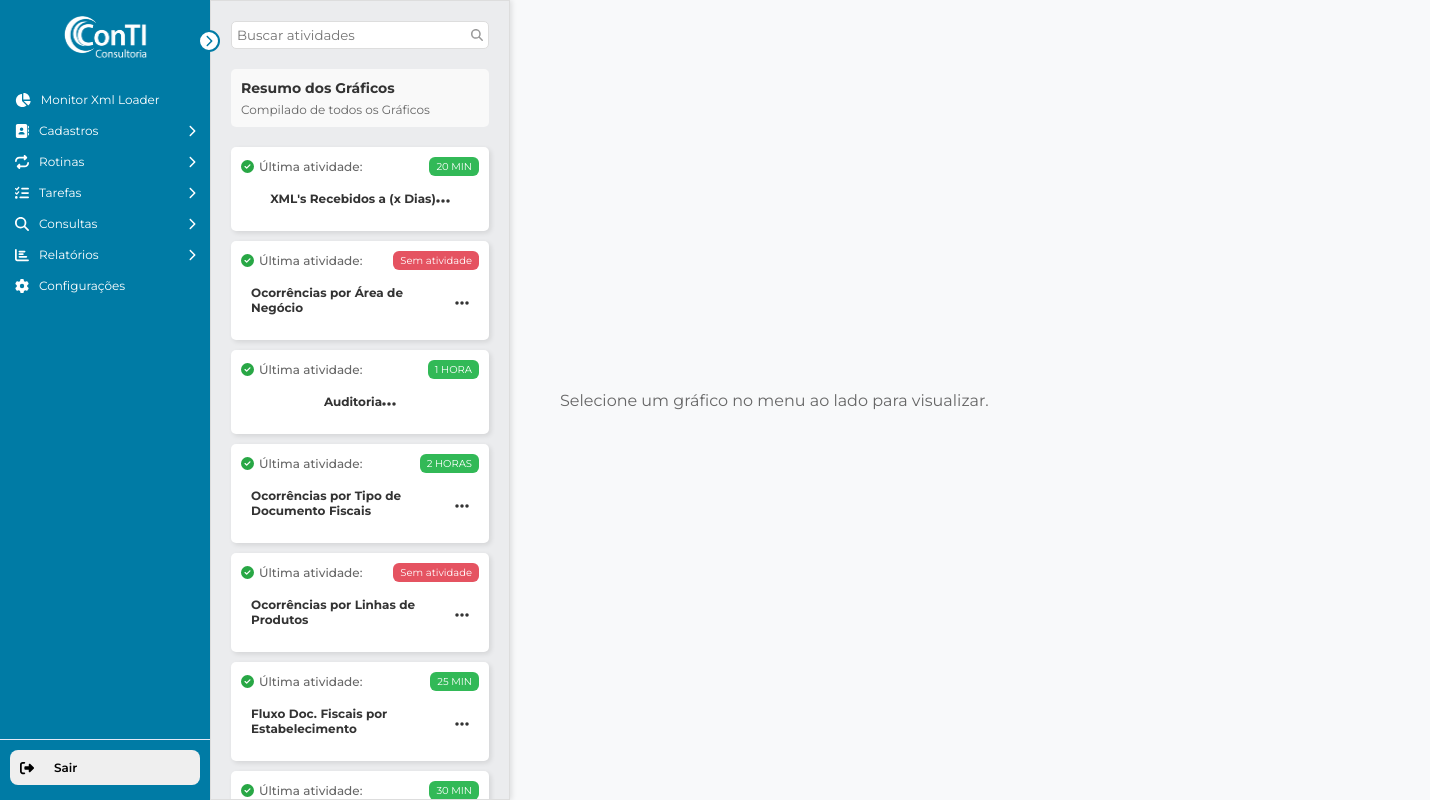
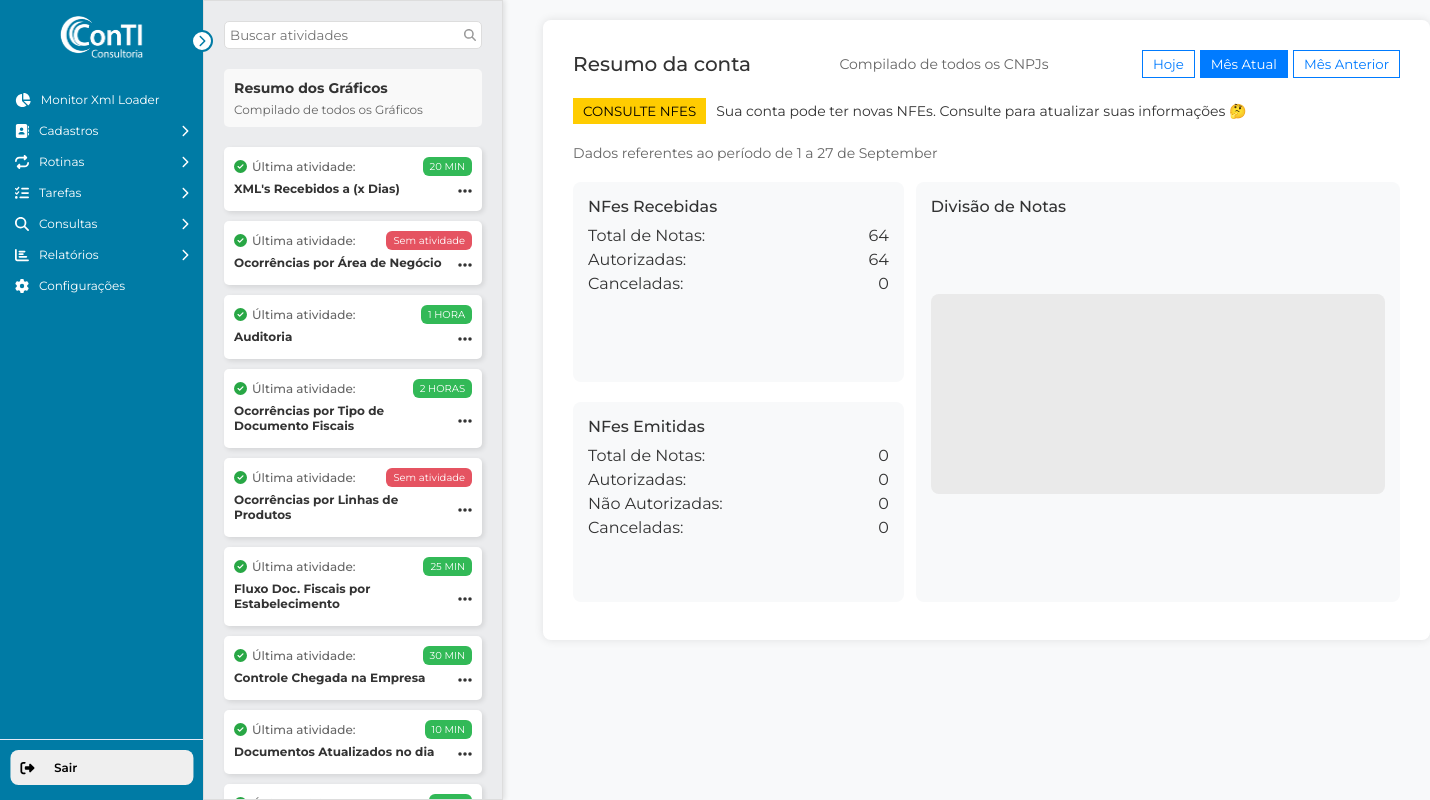
Before and after one commit to hudtadeu/xmlloader-web, a React (Create React App) app: page / in a window 1280 px wide. Shown: the whole page, 1430 px wide, since content can reach past the window. Built offline with nearby package versions, Linux system fonts and the light colour scheme.

Commit message:
Atualização

```diff
--- a/src/components/menu/Menu.js
+++ b/src/components/menu/Menu.js
@@ -1,4 +1,3 @@
-/* eslint-disable jsx-a11y/anchor-is-valid */
 import React, { useState, useEffect } from 'react';
 import { FontAwesomeIcon } from '@fortawesome/react-fontawesome';
 import { faGear, faChevronRight, faChevronDown, faRightFromBracket, faAddressBook, faTasks, faMagnifyingGlass, faChartBar, faChartPie, faRepeat, faChevronLeft } from '@fortawesome/free-solid-svg-icons';
@@ -7,7 +6,7 @@ import './styleMenu.css';
 
 const Menu = () => {
   const [isOpen, setIsOpen] = useState(true);
-  const [activeItem, setActiveItem] = useState('Dashboard');
+  const [activeItem, setActiveItem] = useState('');
   const [submenuOpen, setSubmenuOpen] = useState('');
   const navigate = useNavigate();
 
@@ -28,7 +27,7 @@ const Menu = () => {
       setActiveItem(item);
       setSubmenuOpen('');
     }
-    navigate(path);
+    if (path) navigate(path);
   };
 
   return (
@@ -42,19 +41,15 @@ const Menu = () => {
           />
         </div>
         <ul id="side_items">
-          <li
-            className={`side-item ${activeItem === 'Dashboard' ? 'active' : ''}`}
-            onClick={() => handleMenuItemClick('Dashboard', '/dashboard')}
-          >
+          <li className={`side-item ${activeItem === 'Dashboard' ? 'active' : ''}`}
+              onClick={() => handleMenuItemClick('Dashboard', '/dashboard')}>
             <a href="#">
               <FontAwesomeIcon icon={faChartPie} className="menu-icon" />
               <span className="item-description">Monitor Xml Loader</span>
             </a>
           </li>
-          <li
-            className={`side-item ${activeItem === 'Cadastros' ? 'active' : ''}`}
-          >
-            <a href="#" onClick={() => handleMenuItemClick('Cadastros', '/cadastros')}>
+          <li className={`side-item ${activeItem === 'Cadastros' ? 'active' : ''}`}>
+            <a href="#" onClick={() => handleMenuItemClick('Cadastros')}>
               <FontAwesomeIcon icon={faAddressBook} className="menu-icon" />
               <span className="item-description">Cadastros</span>
               {isOpen && (
@@ -75,10 +70,8 @@ const Menu = () => {
               </ul>
             )}
           </li>
-          <li
-            className={`side-item ${activeItem === 'Rotinas' ? 'active' : ''}`}
-          >
-            <a href="#" onClick={() => handleMenuItemClick('Rotinas', '/rotinas')}>
+          <li className={`side-item ${activeItem === 'Rotinas' ? 'active' : ''}`}>
+            <a href="#" onClick={() => handleMenuItemClick('Rotinas')}>
               <FontAwesomeIcon icon={faRepeat} className="menu-icon" />
               <span className="item-description">Rotinas</span>
               {isOpen && (
@@ -99,10 +92,8 @@ const Menu = () => {
               </ul>
             )}
           </li>
-          <li
-            className={`side-item ${activeItem === 'Tarefas' ? 'active' : ''}`}
-          >
-            <a href="#" onClick={() => handleMenuItemClick('Tarefas', '/tarefas')}>
+          <li className={`side-item ${activeItem === 'Tarefas' ? 'active' : ''}`}>
+            <a href="#" onClick={() => handleMenuItemClick('Tarefas')}>
               <FontAwesomeIcon icon={faTasks} className="menu-icon" />
               <span className="item-description">Tarefas</span>
               {isOpen && (
@@ -123,10 +114,8 @@ const Menu = () => {
               </ul>
             )}
           </li>
-          <li
-            className={`side-item ${activeItem === 'Consultas' ? 'active' : ''}`}
-          >
-            <a href="#" onClick={() => handleMenuItemClick('Consultas', '/consultas')}>
+          <li className={`side-item ${activeItem === 'Consultas' ? 'active' : ''}`}>
+            <a href="#" onClick={() => handleMenuItemClick('Consultas')}>
               <FontAwesomeIcon icon={faMagnifyingGlass} className="menu-icon" />
               <span className="item-description">Consultas</span>
               {isOpen && (
@@ -147,10 +136,8 @@ const Menu = () => {
               </ul>
             )}
           </li>
-          <li
-            className={`side-item ${activeItem === 'Relatórios' ? 'active' : ''}`}
-          >
-            <a href="#" onClick={() => handleMenuItemClick('Relatórios', '/relatorios')}>
+          <li className={`side-item ${activeItem === 'Relatórios' ? 'active' : ''}`}>
+            <a href="#" onClick={() => handleMenuItemClick('Relatórios')}>
               <FontAwesomeIcon icon={faChartBar} className="menu-icon" />
               <span className="item-description">Relatórios</span>
               {isOpen && (
@@ -171,9 +158,7 @@ const Menu = () => {
               </ul>
             )}
           </li>
-          <li
-            className={`side-item ${activeItem === 'Configurações' ? 'active' : ''}`}
-          >
+          <li className={`side-item ${activeItem === 'Configurações' ? 'active' : ''}`}>
             <a href="#" onClick={() => handleMenuItemClick('Configurações', '/configuracoes')}>
               <FontAwesomeIcon icon={faGear} className="menu-icon" />
               <span className="item-description">Configurações</span>
--- a/src/components/menu/dashboard/Dashboard.js
+++ b/src/components/menu/dashboard/Dashboard.js
@@ -1,208 +1,104 @@
 import React, { useState } from 'react';
-import Chart from 'react-apexcharts';
-import Sidebar from '../sidebar/Sidebar'; // Certifique-se de que o caminho está correto
+import Sidebar from '../sidebar/Sidebar';
 import './styleDashboard.css';
 
 const Dashboard = () => {
-  const [selectedChart, setSelectedChart] = useState(null);
+  const [dashboardTitle, setDashboardTitle] = useState('');
 
-  const commonOptions = {
-    chart: {
-      type: 'pie',
-      toolbar: {
-        show: false,
-      },
-      dropShadow: {
-        enabled: true,
-        top: 5,
-        left: 5,
-        blur: 5,
-        opacity: 0.2,
-      },
-    },
-    plotOptions: {
-      pie: {
-        dataLabels: {
-          offset: -5,
-          formatter: (val, opts) => {
-            return opts.w.globals.series[opts.seriesIndex];
-          },
-          style: {
-            colors: ['#FFF']
-          },
-        },
-        donut: {
-          size: '73%',
-          labels: {
-            show: true,
-            name: {
-              show: true,
-              fontSize: '14px',
-              fontWeight: 600,
-            },
-            value: {
-              show: true,
-              fontSize: '18px',
-              fontWeight: 500,
-            },
-            total: {
-              show: true,
-              fontSize: '14px',
-              fontWeight: 600,
-              label: 'Total',
-            },
-          },
-        },
-      },
-    },
-    labels: [],
-    responsive: [{
-      breakpoint: 480,
-      options: {
-        chart: {
-          width: 200,
-        },
-        legend: {
-          position: 'bottom',
-          horizontalAlign: 'center',
-        },
-      },
-    }],
-    legend: {
-      show: true,
-      position: 'bottom',
-      horizontalAlign: 'center',
-      fontSize: '10px',
-      markers: {
-        width: 8,
-        height: 8,
-      },
-      itemMargin: {
-        horizontal: 5,
-        vertical: 2,
-      },
-    },
-    grid: {
-      padding: {
-        bottom: 1,
-      },
-    },
-    fill: {
-      type: 'solid',
-    },
-    stroke: {
-      show: false,
-    },
-    dataLabels: {
-      enabled: true,
-      formatter: (val, opts) => {
-        return opts.w.globals.series[opts.seriesIndex];
-      },
-      style: {
-        fontSize: '14px',
-        fontWeight: 'bold',
-        colors: ['#fff'],
-      },
-    },
-  };
-
-  const data = [
-    {
-      series: [70, 22, 28, 45],
-      options: {
-        ...commonOptions,
-        labels: ['Até 1 dia', 'Até 3 dias', 'Até 7 dias', 'Acima 7 dias'],
-        colors: ['#375a7f', '#00a65a', '#f39c12', '#dd4b39'],
-      },
-      title: "XML's Recebidos a (x Dias)"
-    },
-    {
-      series: [34, 23, 3],
-      options: {
-        ...commonOptions,
-        labels: ['Fiscal', 'Suprimentos', 'PCP'],
-        colors: ['#375a7f', '#00a65a', '#f39c12'],
-      },
-      title: "Ocorrências por Área de Negócio"
-    },
-    {
-      series: [23, 16, 9, 9, 15, 9, 17],
-      options: {
-        ...commonOptions,
-        labels: ['Falta Pedido Compra', 'Aprovação', 'Diferença Valor', 'Diferença Quantidade', 'Conversao Un. Medida', 'Falta Ordem Produção', 'Cadastro ERP Datasul'],
-        colors: ['#375a7f', '#00a65a', '#f39c12', '#dd4b39', '#00c0ef', '#f39c12', '#8a8f98'],
-      },
-      title: "Auditoria"
-    },
-    {
-      series: [180, 120, 45],
-      options: {
-        ...commonOptions,
-        labels: ['Nfe', 'CTe', 'NFs'],
-        colors: ['#375a7f', '#00a65a', '#f39c12'],
-      },
-      title: "Ocorrências por Tipo de Doctos Fiscais"
-    },
-    {
-      series: [66, 20, 10, 14, 3, 24],
-      options: {
-        ...commonOptions,
-        labels: ['Matéria Prima', 'Uso e Consumo', 'Aplicação Direta', 'Manutenção', 'Facility', 'Embalagens'],
-        colors: ['#375a7f', '#00a65a', '#f39c12', '#dd4b39', '#00c0ef', '#8a8f98'],
-      },
-      title: "Ocorrências por Linhas de Produtos"
-    },
-    {
-      series: [80, 35, 60],
-      options: {
-        ...commonOptions,
-        labels: ['Contagem', 'Betim', 'Curitiba'],
-        colors: ['#375a7f', '#00a65a', '#f39c12'],
-      },
-      title: "Fluxo Doc. Fiscais por Estabelecimento"
-    },
-    {
-      series: [80, 12, 20],
-      options: {
-        ...commonOptions,
-        labels: ['Em Trânsito', 'Na Empresa', 'Dentro da Fábrica'],
-        colors: ['#375a7f', '#00a65a', '#f39c12'],
-      },
-      title: "Controle Chegada na Empresa"
-    },
-    {
-      series: [80, 12, 20],
-      options: {
-        ...commonOptions,
-        labels: ['Nfe', 'CTe', 'NFSe'],
-        colors: ['#375a7f', '#00a65a', '#f39c12'],
-      },
-      title: "Documentos Atualizados no Dia"
-    },
-  ];
-
-  const handleChartClick = (chartIndex) => {
-    setSelectedChart(data[chartIndex]);
+  const handleChartClick = (chartIndex, chartTitle) => {
+    setDashboardTitle(chartTitle);
   };
 
   return (
     <div className="dashboard-container">
       <Sidebar onSelectChart={handleChartClick} />
-      <div id="dashboard">
-        {selectedChart ? (
-          <div key={selectedChart.title} className="chart-container">
-            <div className="chart-header">
-              <h2 className="chart-title">{selectedChart.title}</h2>
-            </div>
-            <div className="chart-wrapper">
-              <Chart options={selectedChart.options} series={selectedChart.series} type="donut" height="400" />
+      <div id="dashboard-content">
+        {dashboardTitle && (
+          <div className="dashboard-title-container">
+            <h1 className="dashboard-title">{dashboardTitle}</h1>
+            <div className="title-line"></div>
+          </div>
+        )}
+        <div className="account-summary-container">
+          <div className="header">
+            <h2>Resumo da conta</h2>
+            <p>Compilado de todos os CNPJs</p>
+            <div className="date-filter">
+              <button className="filter-button">Hoje</button>
+              <button className="filter-button active">Mês Atual</button>
+              <button className="filter-button">Mês Anterior</button>
             </div>
           </div>
-        ) : (
-          <div className="no-chart">
-            <p>Selecione um gráfico no menu ao lado para visualizar.</p>
+          <div className="notification">
+            <button className="notification-button">CONSULTE NFES</button>
+            <p className="notification-message">
+              Sua conta pode ter novas NFEs. Consulte para atualizar suas informações <span>🤔</span>
+            </p>
           </div>
-        )}
+          <div className="data-period">
+            <p>Dados referentes ao período de 1 a 27 de September</p>
+          </div>
+          <div className="summary">
+            <div className="summary-column">
+              <div className="summary-section">
+                <h3>NFes Recebidas</h3>
+                <div className="summary-details">
+                  <div className="summary-item">
+                    <span>Total de Notas:</span>
+                    <span>64</span>
+                  </div>
+                  <div className="summary-item">
+                    <span>Autorizadas:</span>
+                    <span>64</span>
+                  </div>
+                  <div className="summary-item">
+                    <span>Canceladas:</span>
+                    <span>0</span>
+                  </div>
+                </div>
+              </div>
+              <div className="summary-section">
+                <h3>NFes Emitidas</h3>
+                <div className="summary-details">
+                  <div className="summary-item">
+                    <span>Total de Notas:</span>
+                    <span>0</span>
+                  </div>
+                  <div className="summary-item">
+                    <span>Autorizadas:</span>
+                    <span>0</span>
+                  </div>
+                  <div className="summary-item">
+                    <span>Não Autorizadas:</span>
+                    <span>0</span>
+                  </div>
+                  <div className="summary-item">
+                    <span>Canceladas:</span>
+                    <span>0</span>
+                  </div>
+                </div>
+              </div>
+            </div>
+            <div className="summary-section division-notes">
+              <h3>Divisão de Notas</h3>
+              <div className="chart-placeholder">
+                {/* Chart content here */}
+              </div>
+              <div className="note-summary">
+                <div className="note-item">
+                </div>
+                <div className="note-item">
+                </div>
+                <div className="note-item total">
+
+                </div>
+              </div>
+            </div>
+          </div>
+        </div>
+        <div className="content-placeholder">
+          {/* Centralized content here */}
+        </div>
       </div>
     </div>
   );
--- a/src/components/menu/dashboard/styleDashboard.css
+++ b/src/components/menu/dashboard/styleDashboard.css
@@ -1,4 +1,4 @@
-@import url('https://fonts.googleapis.com/css2?family=Montserrat:wght@300;400;500;600;700&display=swap');
+@import url('https://fonts.googleapis.com/css2?family=Montserrat:wght@300;400;500;600&display=swap');
 
 * {
   margin: 0;
@@ -16,58 +16,191 @@ body {
 
 .dashboard-container {
   display: flex;
-  height: 100vh;
 }
 
-#dashboard {
+#dashboard-content {
+  flex: 1;
+  padding: 20px;
+}
+
+.dashboard-title-container {
+  margin-bottom: 20px;
+}
+
+.dashboard-title {
+  font-size: 24px;
+  font-weight: 600;
+  margin-left: 20px;
+}
+
+.title-line {
+  width: 118%;
+  margin-left: 20px;
+  height: 2px;
+  margin-top: 8px;
+  background-color: #0098c9;
+}
+
+.account-summary-container {
+  background-color: #fff;
+  border-radius: 8px;
+  box-shadow: 0 0 10px rgba(0, 0, 0, 0.1);
+  padding: 30px;
+  margin-bottom: 20px;
+  width: calc(100% - -150px);
+  height: 620px;
+  margin-left: 20px;
+  margin-right: 20px;
+}
+
+.header {
+  display: flex;
+  justify-content: space-between;
+  align-items: center;
+  margin-bottom: 20px;
+}
+
+.header h2 {
+  font-size: 20px;
+  font-weight: 500;
+}
+
+.header p {
+  font-size: 14px;
+  color: #666;
+}
+
+.date-filter {
+  display: flex;
+}
+
+.filter-button {
+  background: none;
+  border: 1px solid #007bff;
+  color: #007bff;
+  padding: 5px 10px;
+  margin-left: 5px;
+  cursor: pointer;
+}
+
+.filter-button.active, .filter-button:hover {
+  background-color: #007bff;
+  color: white;
+}
+
+.notification {
+  display: flex;
+  align-items: center;
+  margin-bottom: 20px;
+}
+
+.notification-button {
+  background-color: #ffcc00;
+  border: none;
+  padding: 5px 10px;
+  cursor: pointer;
+  margin-right: 10px;
+}
+
+.notification-message {
+  font-size: 14px;
+  color: #333;
+}
+
+.data-period {
+  font-size: 14px;
+  color: #666;
+  margin-bottom: 20px;
+}
+
+.summary {
+  display: flex;
+  justify-content: space-between;
+}
+
+.summary-column {
+  display: flex;
+  flex-direction: column;
+  width: 40%;
+}
+
+.summary-section {
+  background-color: #f8f9fa;
+  border-radius: 8px;
+  padding: 15px;
+  margin-bottom: 20px;
+  height: 200px;
+}
+
+.division-notes {
+  flex: 1;
+  display: flex;
+  flex-direction: column;
+  justify-content: space-between;
+  margin-left: 12px;
+  height: 420px;
+}
+
+.summary-section h3 {
+  font-size: 16px;
+  font-weight: 500;
+  margin-bottom: 10px;
+}
+
+.summary-details {
+  display: flex;
+  flex-direction: column;
+}
+
+.summary-item {
+  display: flex;
+  justify-content: space-between;
+  margin-bottom: 5px;
+}
+
+.chart-placeholder {
+  height: 200px;
+  background-color: #eaeaea;
+  border-radius: 8px;
+  margin-bottom: 10px;
+}
+
+.note-summary {
+  display: flex;
+  flex-direction: column;
+  align-items: flex-start;
+}
+
+.note-item {
+  display: flex;
+  align-items: center;
+  margin-bottom: 5px;
+}
+
+.note-color {
+  width: 15px;
+  height: 15px;
+  border-radius: 50%;
+  margin-right: 5px;
+}
+
+.note-item.total {
+  font-size: 16px;
+  font-weight: 600;
+}
+
+.import-button {
+  background-color: #007bff;
+  color: white;
+  border: none;
+  padding: 5px 10px;
+  cursor: pointer;
+}
+
+.content-placeholder {
   flex: 1;
   display: flex;
   justify-content: center;
   align-items: center;
-  padding: 50px;
-  overflow-y: auto;
+  width: 100%;
 }
-
-.chart-container {
-  background: #fff;
-  border-radius: 8px;
-  box-shadow: 0 4px 8px rgba(0, 0, 0, 0.4);
-  transition: transform 0.1s ease, box-shadow 0.3s ease;
-  width: 90%;
-  max-width: 1000px;
-  margin: 20px auto;
-  display: flex;
-  flex-direction: column;
-  align-items: center;
-  position: relative;
-  overflow: hidden;
-}
-
-.chart-header {
-  display: flex;
-  justify-content: center;
-  align-items: center;
-  width: 100%;
-  padding: 10px;
-  position: relative;
-}
-
-.chart-title {
-  font-weight: 600;
-  color: #040e23db;
-  text-align: center;
-  font-size: 20px;
-  margin-top: 8px;
-}
-
-.chart-wrapper {
-  position: relative;
-  width: 100%;
-  height: 500px;
-}
-
-.no-chart {
-  text-align: center;
-  font-size: 16px;
-  color: #666;
-}
--- a/src/components/menu/sidebar/Sidebar.js
+++ b/src/components/menu/sidebar/Sidebar.js
@@ -93,7 +93,7 @@ const Sidebar = ({ onSelectChart }) => {
       </div>
       <div className="company-list">
         {data.map((item, index) => (
-          <div key={index} className="chart-item" onClick={() => onSelectChart(item.chartIndex)}>
+          <div key={index} className="chart-item" onClick={() => onSelectChart(item.chartIndex, item.title)}>
             <div className="chart-info">
               <FontAwesomeIcon icon={item.statusIcon} className="status-icon" />
               <span className="last-activity">{item.lastActivity}</span>
--- a/src/components/menu/sidebar/styleSidebar.css
+++ b/src/components/menu/sidebar/styleSidebar.css
@@ -1,4 +1,4 @@
-@import url('https://fonts.googleapis.com/css2?family=Montserrat:wght@300;400;500;600;700&display=swap');
+@import url('https://fonts.googleapis.com/css2?family=Montserrat:wght@300;400;500;600&display=swap');
 
 * {
   margin: 0;
@@ -16,6 +16,7 @@
   flex-direction: column;
   border: 1px solid #ddd;
   overflow-y: auto;
+  max-height: 100vh; /* Ensures the sidebar doesn't exceed the viewport height */
 }
 
 .sidebar-header {
```
